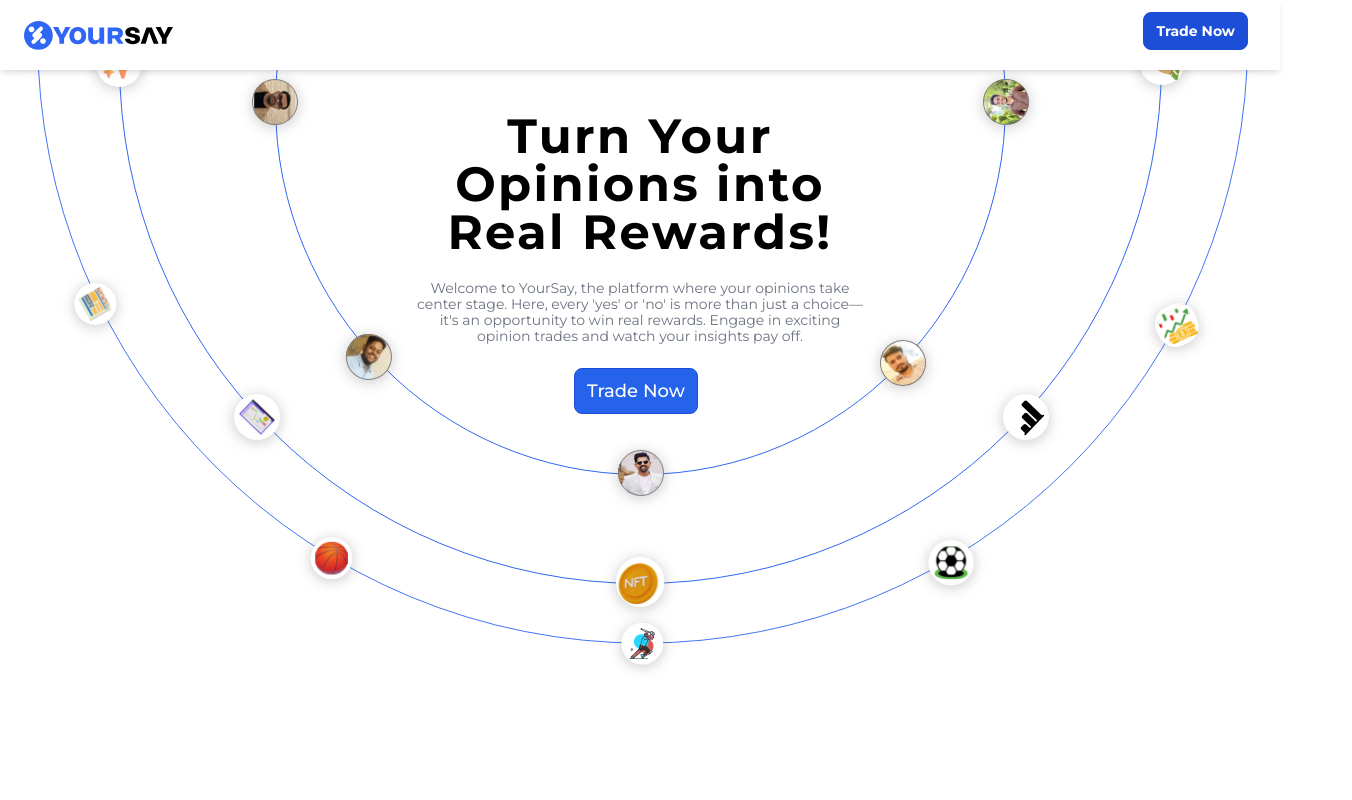
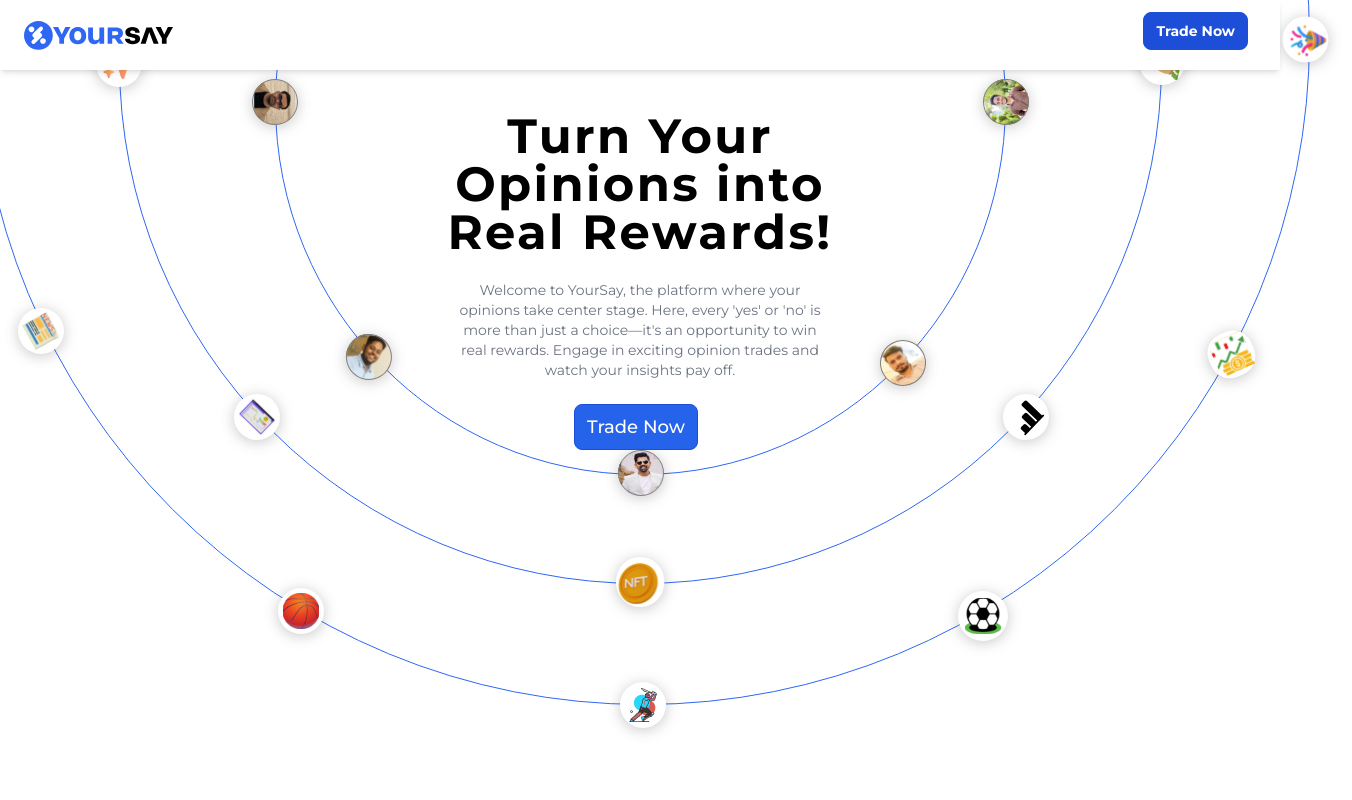
Before and after one commit to SinghRohan001/YourSay_HomePage, a React (Vite) app: page / in a window 1280 px wide. Shown: the top 800 px of the page, 1352 px wide, since content can reach past the window. Built offline with nearby package versions, Linux system fonts and the light colour scheme.

Commit message:
Circle Changes Done

```diff
--- a/src/Pages/HomePage.jsx
+++ b/src/Pages/HomePage.jsx
@@ -13,14 +13,14 @@
   return (
     <div className="w-full">
       <Navbar />
-      <div className="lg:mb-14 md:mb-52">
+      <div className="lg:mb-14 w-full md:mb-52">
         <div className="relative">
           <div className="flex justify-center items-center">
             <div className="absolute lg:mt-20 mt-32 animate-[rotateAlternating_25s_linear_infinite] z-0 hidden md:block lg:block">
               <img
                 src={rotate1}
                 alt="Rotating background 3"
-                className="lg:w-[100%] md:w-[96vw]"
+                className="lg:max-w-[1416px] md:max-w-[764px]"
               />
             </div>
 
@@ -28,7 +28,7 @@
               <img
                 src={rotate3}
                 alt="Rotating background 2"
-                className="lg:w-[100%] md:w-[80vw]"
+                className="lg:max-w-[1120px] md:max-w-[620px]"
               />
             </div>
 
@@ -36,18 +36,18 @@
               <img
                 src={rotate2}
                 alt="Rotating background 1"
-                className="lg:w-[100%] md:w-[62vw]"
+                className="lg:max-w-[810px] md:max-w-[460px]"
               />
             </div>
           </div>
         </div>
 
-        <div className="flex relative justify-center items-start lg:h-screen mb-6">
-          <div className="w-[100%] lg:w-[35%] md:w-[50%] mt-16 lg:mt-28 md:mt-20 flex flex-col justify-center">
-            <h1 className="lg:text-5xl md:text-xl text-3xl lg:mt-0 md:mt-0 text-center font-montserrat font-[700] tracking-wider">
+        <div className="flex relative justify-center w-full items-start lg:h-screen mb-6">
+          <div className="w-[100%] lg:w-[35%] md:w-[50%] mt-16  lg:mt-28 md:mt-20 flex flex-col justify-center">
+            <h1 className="lg:text-5xl  md:text-lg w-full text-3xl lg:mt-0 md:mt-0  text-center font-montserrat font-[700] tracking-wider">
               Turn Your Opinions into Real Rewards!
             </h1>
-            <p className="text-center text-gray-500 lg:mt-6 md:mt-2 mt-4 lg:text-[14px] md:text-xs text-sm lg:p-0 md:p-0 px-2 font-montserrat font-[400]">
+            <p className="text-center text-gray-500 lg:mt-6 md:mt-2 mt-4 lg:text-[14px] md:text-[8px] text-sm lg:px-10 md:px-16 px-2 font-montserrat font-[400]">
               Welcome to YourSay, the platform where your opinions take center
               stage. Here, every 'yes' or 'no' is more than just a choice—it's
               an opportunity to win real rewards. Engage in exciting opinion
```
